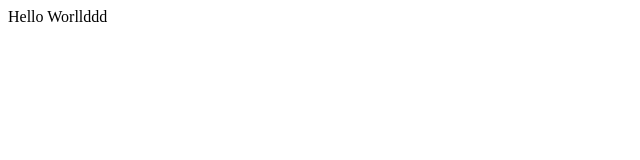
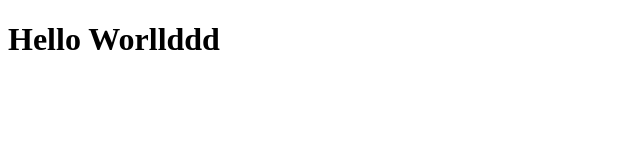
Before and after one commit to kiddo-xyz/kiddo-xyz.github.io, a plain HTML site: page index.html in a window 1280 px wide. Shown: the whole page, without its empty margins (0-640 px from the left). Drawn offline with Linux system fonts and the light colour scheme.

Commit message:
tambah konten di file indeks (h1)

```diff
--- a/index.html
+++ b/index.html
@@ -6,6 +6,6 @@
     <title>Document</title>
 </head>
 <body>
-    Hello Worllddd
+    <h1>Hello Worllddd</h1>
 </body>
 </html>
```
